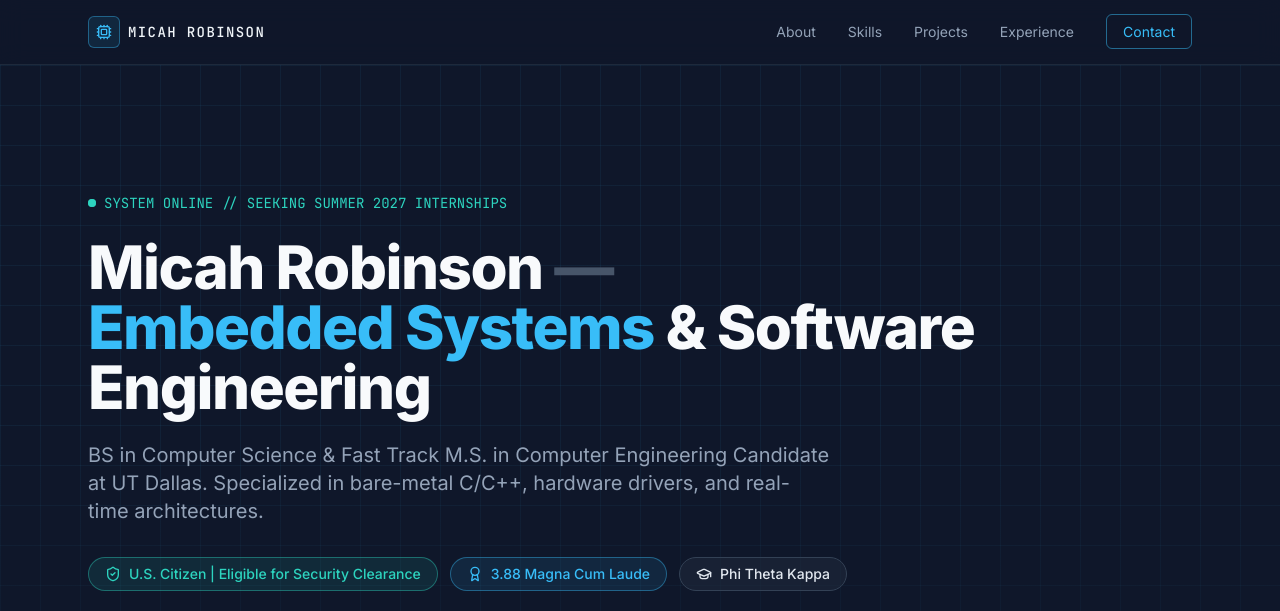
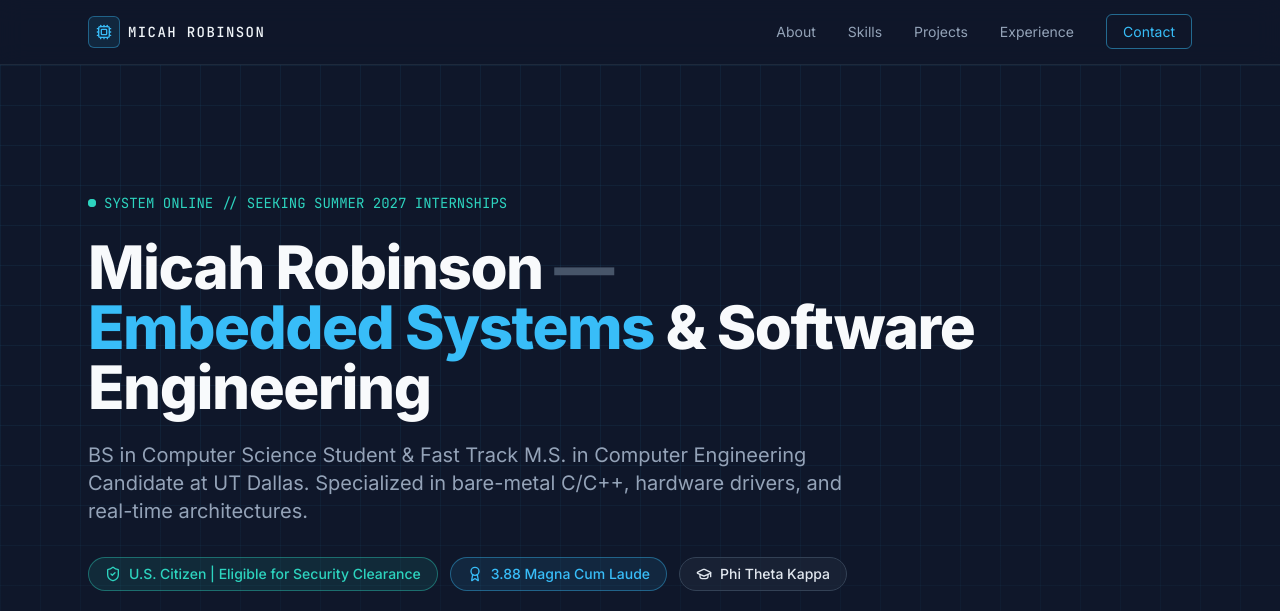
Before and after one commit to IB1J/ib1j.github.io, a website: page index.html in a window 1280 px wide. Shown: the top 611 px of the page. Drawn offline with nearby package versions, Linux system fonts and the light colour scheme.

Commit message:
Update student status in index.html

```diff
--- a/index.html
+++ b/index.html
@@ -99,7 +99,7 @@
         </h1>
 
         <p class="mt-6 max-w-3xl text-lg md:text-xl text-slate-400 text-pretty">
-          BS in Computer Science &amp; Fast Track M.S. in Computer Engineering Candidate at UT Dallas. Specialized in bare-metal C/C++, hardware drivers, and real-time architectures.
+          BS in Computer Science Student &amp; Fast Track M.S. in Computer Engineering Candidate at UT Dallas. Specialized in bare-metal C/C++, hardware drivers, and real-time architectures.
         </p>
 
         <ul class="mt-8 flex flex-wrap gap-3" aria-label="Credentials">
```
